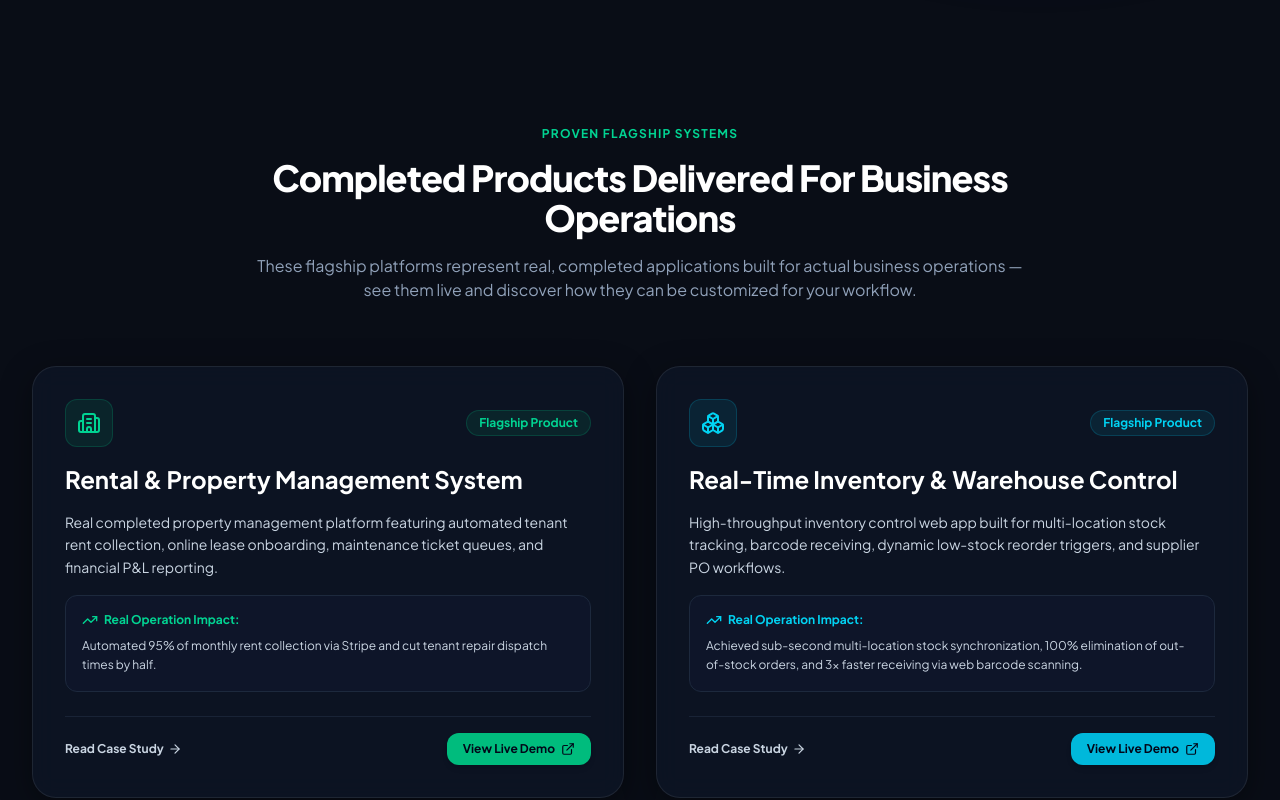
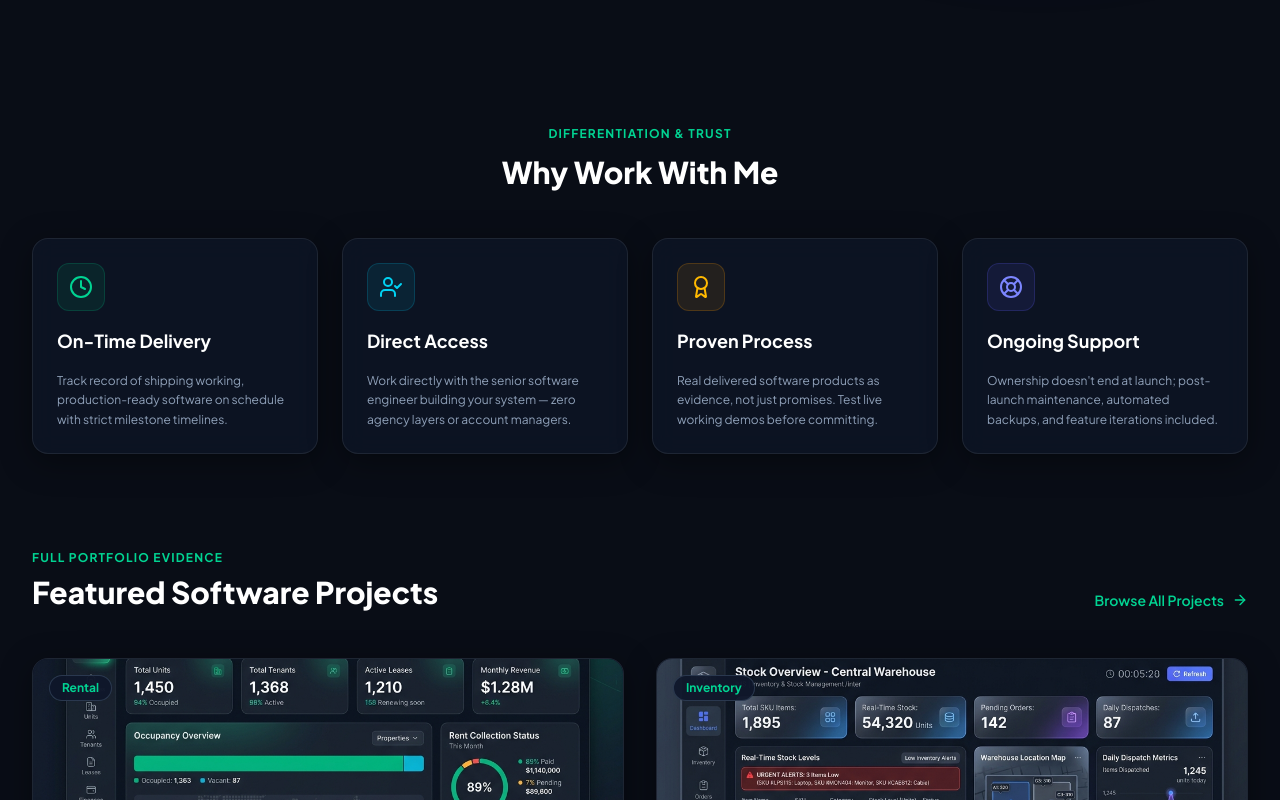
Before and after one commit to prasanth290/prasanthportfolio, a Next.js app in the folder portfolio-app/: page / in a window 1280 px wide. Shown: the part 800-1600 px from the top of the page. Built offline with nearby package versions, Linux system fonts and the light colour scheme; no server answers; the database is empty.

Commit message:
Remove Completed Products section from home page

```diff
--- a/portfolio-app/src/app/page.tsx
+++ b/portfolio-app/src/app/page.tsx
@@ -1,11 +1,9 @@
 import Link from "next/link";
 import Image from "next/image";
-import { getSafeProjects, FALLBACK_PROJECTS } from "@/lib/db";
+import { getSafeProjects } from "@/lib/db";
 import {
   ArrowRight,
   ExternalLink,
-  Building2,
-  Boxes,
   Clock,
   UserCheck,
   Award,
@@ -22,16 +20,6 @@ export const revalidate = 0;
 
 export default async function HomePage() {
   const featuredProjects = await getSafeProjects();
-
-  const flagshipRental =
-    featuredProjects.find((p) => p.slug === "propflow-rental-management") ||
-    FALLBACK_PROJECTS.find((p) => p.slug === "propflow-rental-management") ||
-    FALLBACK_PROJECTS[0];
-
-  const flagshipInventory =
-    featuredProjects.find((p) => p.slug === "nexusstock-inventory-system") ||
-    FALLBACK_PROJECTS.find((p) => p.slug === "nexusstock-inventory-system") ||
-    FALLBACK_PROJECTS[1];
 
   return (
     <div className="space-y-24 pb-20 overflow-hidden">
@@ -148,121 +136,6 @@ export default async function HomePage() {
                   </div>
                 </div>
               </div>
-            </div>
-          </div>
-        </div>
-      </section>
-
-      {/* 2. Flagship Projects Section */}
-      <section className="max-w-7xl mx-auto px-4 sm:px-6 lg:px-8">
-        <div className="text-center max-w-3xl mx-auto space-y-4 mb-16">
-          <h2 className="text-xs font-bold uppercase tracking-widest text-emerald-400">Proven Flagship Systems</h2>
-          <p className="text-3xl sm:text-4xl font-extrabold text-white tracking-tight">
-            Completed Products Delivered For Business Operations
-          </p>
-          <p className="text-slate-400 text-base">
-            These flagship platforms represent real, completed applications built for actual business operations — see them live and discover how they can be customized for your workflow.
-          </p>
-        </div>
-
-        <div className="grid grid-cols-1 lg:grid-cols-2 gap-8">
-          {/* Flagship 1: Rental */}
-          <div className="glass-card glass-card-hover p-8 rounded-3xl border border-slate-800 space-y-6 flex flex-col justify-between">
-            <div className="space-y-4">
-              <div className="flex items-center justify-between">
-                <div className="w-12 h-12 rounded-xl bg-emerald-500/10 border border-emerald-500/20 text-emerald-400 flex items-center justify-center">
-                  <Building2 className="w-6 h-6" />
-                </div>
-                <span className="px-3 py-1 rounded-full text-xs font-bold bg-emerald-500/10 text-emerald-400 border border-emerald-500/20">
-                  Flagship Product
-                </span>
-              </div>
-
-              <h3 className="text-2xl font-bold text-white">Rental & Property Management System</h3>
-              <p className="text-slate-300 text-sm leading-relaxed">
-                {flagshipRental?.shortDesc ||
-                  "Built for landlords and property managers to automate digital lease onboarding, monthly rent collection via Stripe, and maintenance dispatch queues."}
-              </p>
-
-              <div className="p-4 rounded-xl bg-slate-900/90 border border-slate-800 space-y-2 text-xs">
-                <div className="flex items-center gap-1.5 font-bold text-emerald-400">
-                  <TrendingUp className="w-4 h-4" />
-                  <span>Real Operation Impact:</span>
-                </div>
-                <p className="text-slate-300 leading-relaxed">
-                  {flagshipRental?.keyResults ||
-                    "Automated 95% of monthly tenant rent collection and cut maintenance dispatch delays in half."}
-                </p>
-              </div>
-            </div>
-
-            <div className="pt-4 border-t border-slate-800/80 flex items-center justify-between">
-              <Link
-                href={`/projects/${flagshipRental?.slug || "propflow-rental-management"}`}
-                className="text-xs font-bold text-slate-300 hover:text-white flex items-center gap-1"
-              >
-                <span>Read Case Study</span>
-                <ArrowRight className="w-3.5 h-3.5" />
-              </Link>
-              <a
-                href={flagshipRental?.demoUrl || "https://demo.propflow-rental.com"}
-                target="_blank"
-                rel="noreferrer"
-                className="px-4 py-2 rounded-xl bg-emerald-500 text-slate-950 font-bold text-xs hover:bg-emerald-400 transition-colors flex items-center gap-1.5 shadow-md"
-              >
-                <span>View Live Demo</span>
-                <ExternalLink className="w-3.5 h-3.5" />
-              </a>
-            </div>
-          </div>
-
-          {/* Flagship 2: Inventory */}
-          <div className="glass-card glass-card-hover p-8 rounded-3xl border border-slate-800 space-y-6 flex flex-col justify-between">
-            <div className="space-y-4">
-              <div className="flex items-center justify-between">
-                <div className="w-12 h-12 rounded-xl bg-cyan-500/10 border border-cyan-500/20 text-cyan-400 flex items-center justify-center">
-                  <Boxes className="w-6 h-6" />
-                </div>
-                <span className="px-3 py-1 rounded-full text-xs font-bold bg-cyan-500/10 text-cyan-400 border border-cyan-500/20">
-                  Flagship Product
-                </span>
-              </div>
-
-              <h3 className="text-2xl font-bold text-white">Real-Time Inventory & Warehouse Control</h3>
-              <p className="text-slate-300 text-sm leading-relaxed">
-                {flagshipInventory?.shortDesc ||
-                  "Built for wholesale distributors and e-commerce warehouses requiring multi-location stock tracking, barcode scanning, auto reorder triggers, and supplier PO drafting."}
-              </p>
-
-              <div className="p-4 rounded-xl bg-slate-900/90 border border-slate-800 space-y-2 text-xs">
-                <div className="flex items-center gap-1.5 font-bold text-cyan-400">
-                  <TrendingUp className="w-4 h-4" />
-                  <span>Real Operation Impact:</span>
-                </div>
-                <p className="text-slate-300 leading-relaxed">
-                  {flagshipInventory?.keyResults ||
-                    "Sub-second stock sync across 2 distribution hubs, zero stockout orders, and 3x faster barcode stock receiving."}
-                </p>
-              </div>
-            </div>
-
-            <div className="pt-4 border-t border-slate-800/80 flex items-center justify-between">
-              <Link
-                href={`/projects/${flagshipInventory?.slug || "nexusstock-inventory-system"}`}
-                className="text-xs font-bold text-slate-300 hover:text-white flex items-center gap-1"
-              >
-                <span>Read Case Study</span>
-                <ArrowRight className="w-3.5 h-3.5" />
-              </Link>
-              <a
-                href={flagshipInventory?.demoUrl || "https://demo.nexusstock-inventory.com"}
-                target="_blank"
-                rel="noreferrer"
-                className="px-4 py-2 rounded-xl bg-cyan-500 text-slate-950 font-bold text-xs hover:bg-cyan-400 transition-colors flex items-center gap-1.5 shadow-md"
-              >
-                <span>View Live Demo</span>
-                <ExternalLink className="w-3.5 h-3.5" />
-              </a>
             </div>
           </div>
         </div>
```
